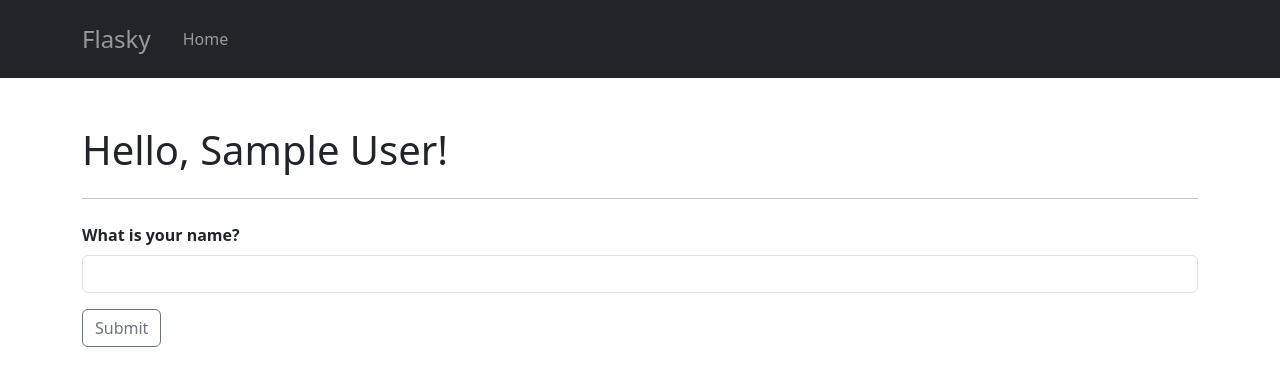
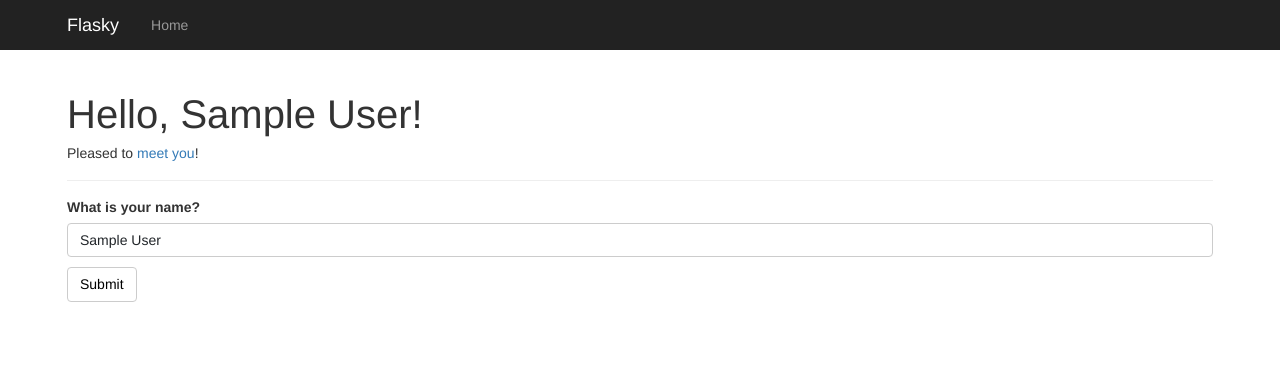
Before and after one commit to santooz-le/flasky-app, a Flask app: page / in a window 1280 px wide. Shown: the top 386 px of the page. Run offline with Flask 3, Linux system fonts and the light colour scheme; the visitor is signed in with stand-in values (Sample User, id 1).

Commit message:
feat: semana-07 - flask-sqlalchemy + modelo User + visual identico ao professor

```diff
--- a/app.py
+++ b/app.py
@@ -1,19 +1,46 @@
-from flask import Flask, render_template, request, session
+import os
+from flask import Flask, render_template, session, redirect, url_for, request
+from flask_sqlalchemy import SQLAlchemy
+from flask_migrate import Migrate
+
+basedir = os.path.abspath(os.path.dirname(__file__))
 
 app = Flask(__name__)
+app.secret_key = 'minha_chave_super_secreta_123'
+app.config['SQLALCHEMY_DATABASE_URI'] = \
+    'sqlite:///' + os.path.join(basedir, 'data.sqlite')
+app.config['SQLALCHEMY_TRACK_MODIFICATIONS'] = False
 
-# Chave secreta obrigatória para usar sessions
-app.secret_key = 'minha_chave_super_secreta_123'
+db = SQLAlchemy(app)
+migrate = Migrate(app, db)
+
+
+class User(db.Model):
+    __tablename__ = 'users'
+    id = db.Column(db.Integer, primary_key=True)
+    username = db.Column(db.String(64), unique=True, index=True)
+
+    def __repr__(self):
+        return '<User %r>' % self.username
+
 
 @app.route('/', methods=['GET', 'POST'])
 def index():
     if request.method == 'POST':
-        # Salva o nome na sessão do usuário
-        session['name'] = request.form.get('name')
+        name = request.form.get('name', '').strip()
+        if name:
+            session['name'] = name
+            # Salva no banco se ainda não existir
+            if User.query.filter_by(username=name).first() is None:
+                db.session.add(User(username=name))
+                db.session.commit()
+        return redirect(url_for('index'))
 
-    # Pega o nome da sessão (se existir)
     name = session.get('name')
     return render_template('index.html', name=name)
 
+
 if __name__ == '__main__':
+    with app.app_context():
+        db.create_all()
     app.run(debug=True)
--- a/templates/base.html
+++ b/templates/base.html
@@ -4,16 +4,27 @@
     <meta charset="UTF-8">
     <meta name="viewport" content="width=device-width, initial-scale=1.0">
     <title>Flasky</title>
-    <!-- Usando Bootstrap para o visual igual ao do exemplo -->
     <link href="https://cdn.jsdelivr.net/npm/bootstrap@5.3.0/dist/css/bootstrap.min.css" rel="stylesheet">
     <style>
-        .navbar-brand { font-size: 1.5rem; color: #999 !important; }
-        .nav-link { color: #999 !important; }
+        body { font-family: "Helvetica Neue", Helvetica, Arial, sans-serif; color: #333; }
+
+        /* Bootstrap 3 container widths para centralizar igual ao professor */
+        @media (min-width: 768px)  { .container { max-width: 750px !important; } }
+        @media (min-width: 992px)  { .container { max-width: 970px !important; } }
+        @media (min-width: 1200px) { .container { max-width: 1170px !important; } }
+
+        .navbar-dark { background-color: #222 !important; }
+        .navbar-brand { color: #fff !important; font-size: 18px; text-decoration: none; }
+        .navbar-brand:hover { color: #ddd !important; }
+        .nav-link { color: #999 !important; font-size: 14px; }
         .nav-link:hover { color: #fff !important; }
+
+        hr { border-top: 1px solid #eee; opacity: 1; }
+        .form-control { border-radius: 4px; border: 1px solid #ccc; height: 34px; padding: 6px 12px; font-size: 14px; }
     </style>
 </head>
 <body>
-    <nav class="navbar navbar-expand-lg navbar-dark bg-dark py-3">
+    <nav class="navbar navbar-expand-lg navbar-dark py-0" style="height: 50px;">
         <div class="container">
             <a class="navbar-brand me-4" href="/">Flasky</a>
             <button class="navbar-toggler" type="button" data-bs-toggle="collapse" data-bs-target="#navbarNav">
@@ -29,11 +40,10 @@
         </div>
     </nav>
 
-    <div class="container mt-5">
+    <div class="container" style="padding-top: 20px;">
         {% block content %}{% endblock %}
     </div>
 
-    <!-- Bootstrap JS -->
     <script src="https://cdn.jsdelivr.net/npm/bootstrap@5.3.0/dist/js/bootstrap.bundle.min.js"></script>
 </body>
 </html>
--- a/templates/index.html
+++ b/templates/index.html
@@ -1,15 +1,33 @@
 {% extends "base.html" %}
 
 {% block content %}
-<div class="page-header mb-4">
-    <h1 class="display-6">Hello, {% if name %}{{ name }}{% else %}Stranger{% endif %}!</h1>
-</div>
-<hr class="mb-4">
+
+<h1 style="font-weight: 400; margin-top: 20px; margin-bottom: 5px;">
+    {% if name %}
+        Hello, {{ name }}!
+    {% else %}
+        Hello, Stranger!
+    {% endif %}
+</h1>
+
+{% if name %}
+<p style="font-size: 14px;">
+    Pleased to <a href="/" style="color: #337ab7; text-decoration: none;">meet you</a>!
+</p>
+{% endif %}
+
+<hr>
+
 <form method="POST">
-    <div class="mb-3">
-        <label for="name" class="form-label fw-bold">What is your name?</label>
-        <input type="text" class="form-control" id="name" name="name" style="max-width: 100%;">
+    <div style="margin-bottom: 10px;">
+        <label style="font-weight: 700; font-size: 14px; display: block; margin-bottom: 5px;">
+            What is your name?
+        </label>
+        <input type="text" class="form-control" name="name" value="{{ name if name else '' }}">
     </div>
-    <button type="submit" class="btn btn-outline-secondary">Submit</button>
+    <button type="submit" style="border: 1px solid #ccc; background: #fff; padding: 6px 12px; border-radius: 4px; font-size: 14px;">
+        Submit
+    </button>
 </form>
+
 {% endblock %}
```
